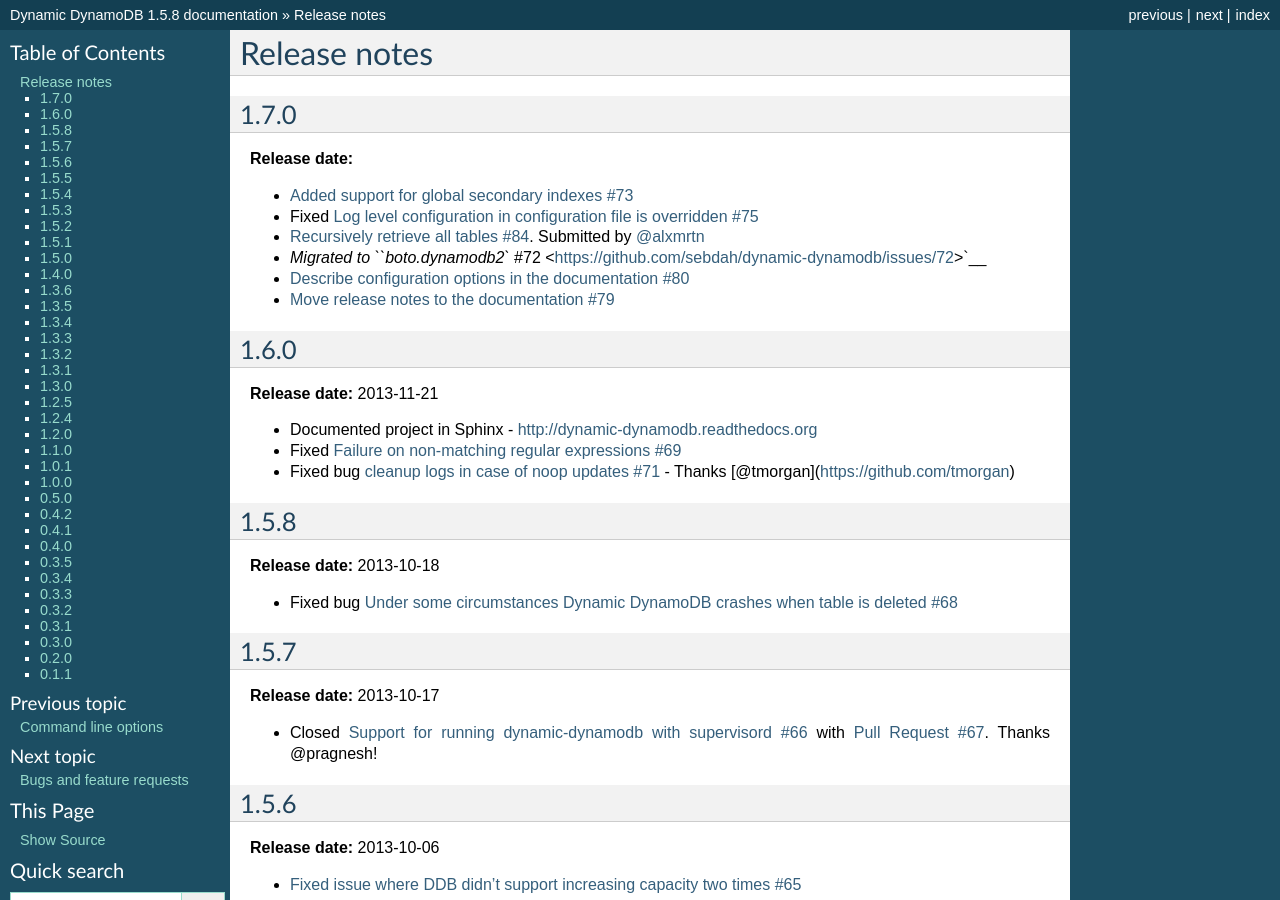
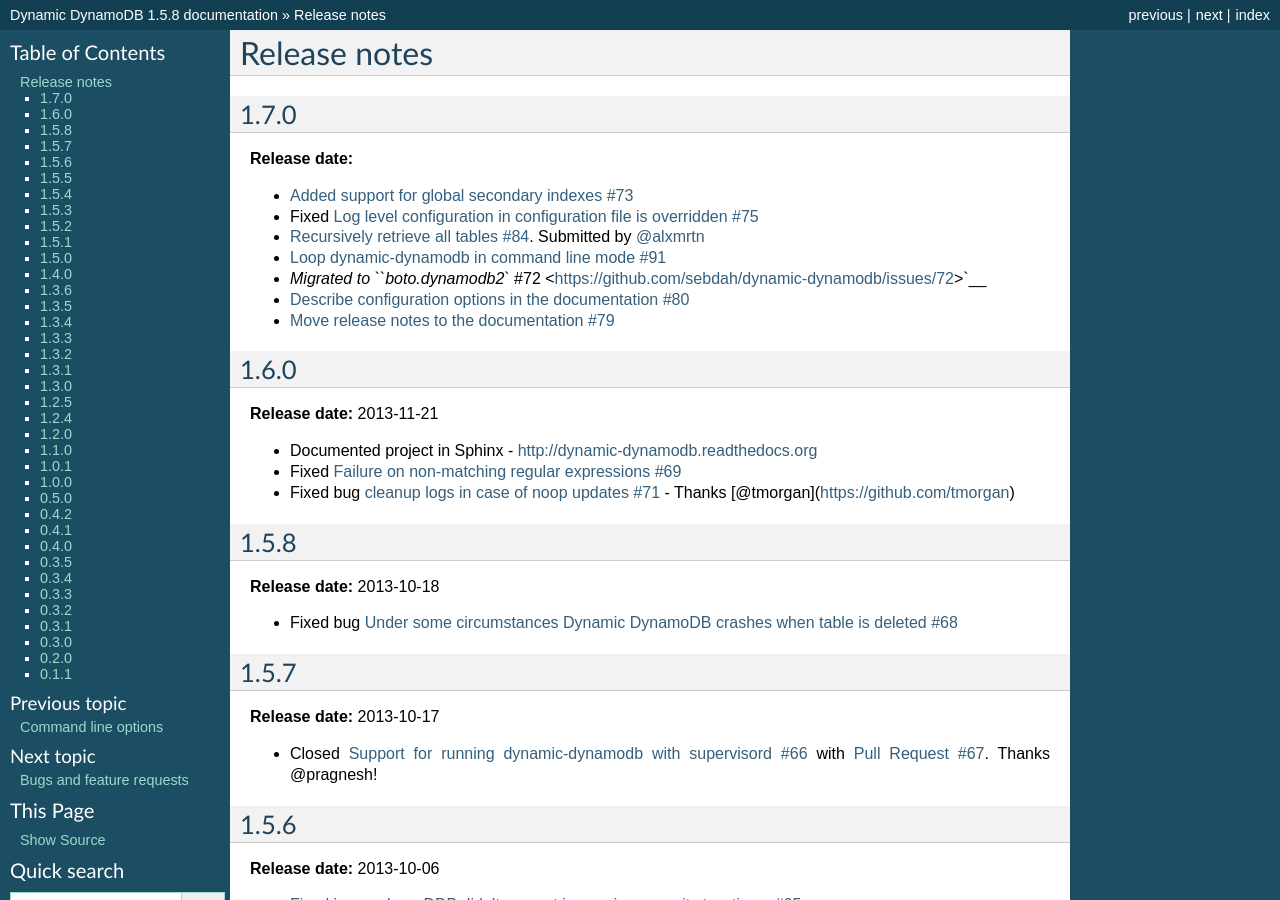
Before and after one commit to sebdah/dynamic-dynamodb, a Sphinx documentation site: the page built from docs/release_notes.rst, in a window 1280 px wide and 900 px high. Built offline with Sphinx 7.4.7, drawn with Linux system fonts in a browser that asks for light colours.

Commit message:
Updated release notes with #91

```diff
--- a/docs/release_notes.rst
+++ b/docs/release_notes.rst
@@ -9,6 +9,7 @@
 -  `Added support for global secondary indexes #73 <https://github.com/sebdah/dynamic-dynamodb/issues/73>`__
 -  Fixed `Log level configuration in configuration file is overridden #75 <https://github.com/sebdah/dynamic-dynamodb/issues/75>`__
 -  `Recursively retrieve all tables #84 <https://github.com/sebdah/dynamic-dynamodb/issues/84>`__. Submitted by `@alxmrtn <https://github.com/alxmrtn>`__
+-  `Loop dynamic-dynamodb in command line mode #91 <https://github.com/sebdah/dynamic-dynamodb/issues/91>`__
 -  `Migrated to ``boto.dynamodb2`` #72 <https://github.com/sebdah/dynamic-dynamodb/issues/72>`__
 -  `Describe configuration options in the documentation #80 <https://github.com/sebdah/dynamic-dynamodb/issues/80>`__
 -  `Move release notes to the documentation #79 <https://github.com/sebdah/dynamic-dynamodb/issues/79>`__
```
